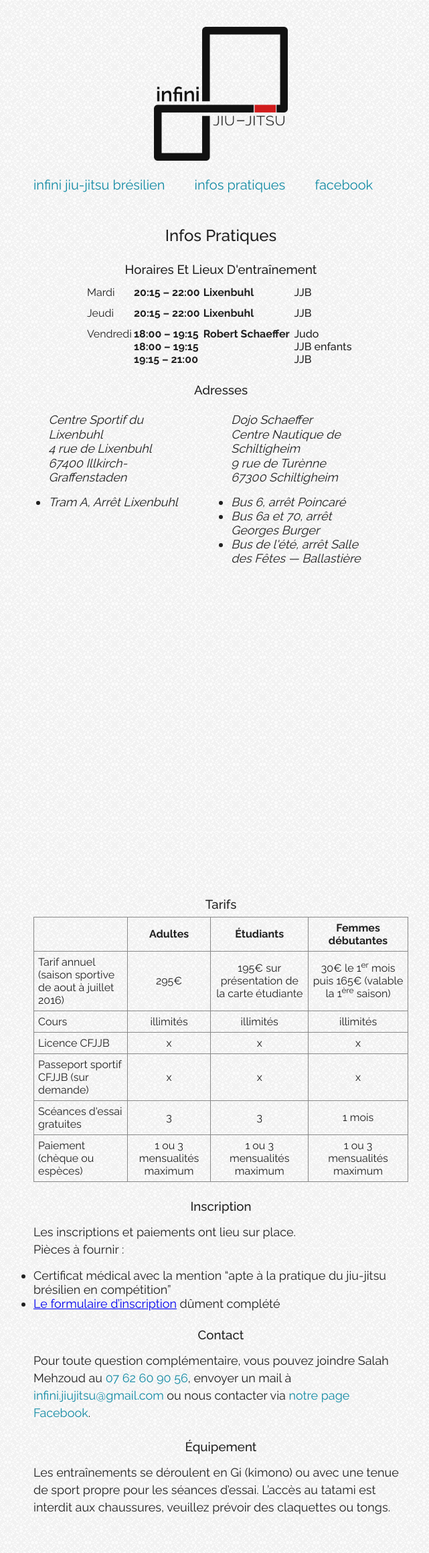
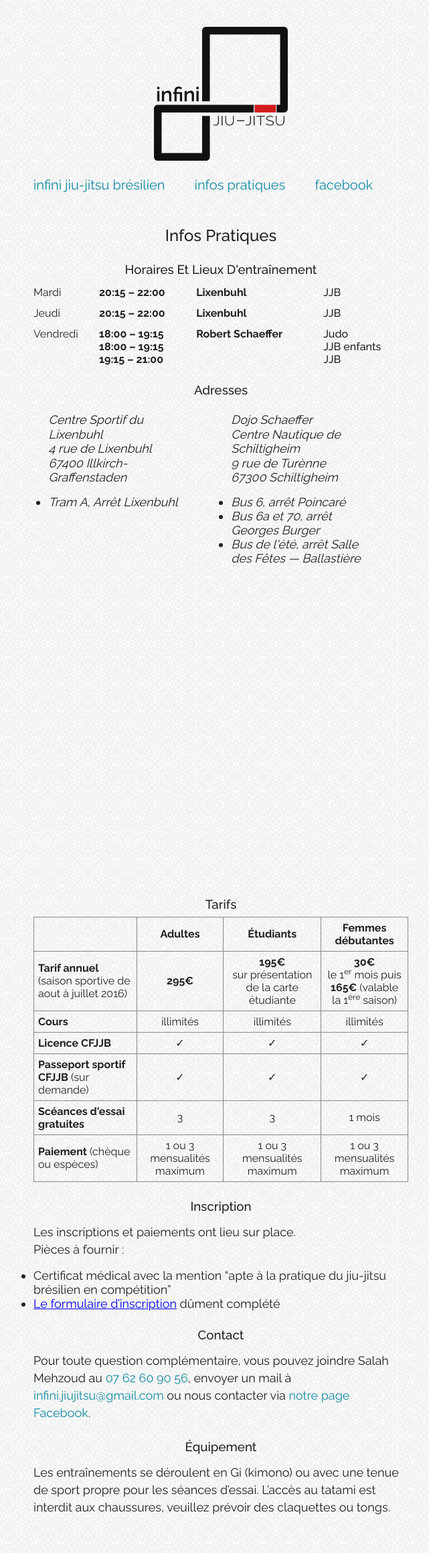
Before and after one commit to y-lohse/infini, a Jekyll site: the page built from contact.html, in a window 1280 px wide. Shown: the whole page at 67% size, without its empty margins (310-951 px from the left). Built offline with Jekyll 4.4.1, drawn with Linux system fonts in a browser that asks for light colours.

Commit message:
mise en forme

```diff
--- a/contact.html
+++ b/contact.html
@@ -142,26 +142,26 @@ title: Infos Pratiques — Infini Jiu-Jitsu
 	<tbody>
 		<tr>
 			<th>
-				Tarif annuel
+				<strong>Tarif annuel</strong>
 				(saison sportive de aout à juillet 2016)
 			</th>
 			<td>
-				295€
+				<strong>295€</strong>
 			</td>
 			<td>
-				195€
+				<strong>195€</strong><br />
 				sur présentation de la carte étudiante
 			</td>
 			<td>
-				30€
-				le 1<sup>er</sup> mois puis
-				165€
+				<strong>30€</strong><br />
+				le 1<sup>er</sup> mois puis<br />
+				<strong>165€</strong>
 				(valable la 1<sup>ère</sup> saison)
 			</td>
 		</tr>
 		<tr>
 			<th>
-				Cours
+				<strong>Cours</strong>
 			</th>
 			<td>
 				illimités
@@ -175,35 +175,35 @@ title: Infos Pratiques — Infini Jiu-Jitsu
 		</tr>
 		<tr>
 			<th>
-				Licence CFJJB
+				<strong>Licence CFJJB</strong>
 			</th>
 			<td>
-				x
+				✓
 			</td>
 			<td>
-				x
+				✓
 			</td>
 			<td>
-				x
+				✓
 			</td>
 		</tr>
 		<tr>
 			<th>
-				Passeport sportif CFJJB (sur demande)
+				<strong>Passeport sportif CFJJB</strong> (sur demande)
 			</th>
 			<td>
-				x
+				✓
 			</td>
 			<td>
-				x
+				✓
 			</td>
 			<td>
-				x
+				✓
 			</td>
 		</tr>
 		<tr>
 			<th>
-				Scéances d'essai gratuites
+				<strong>Scéances d'essai gratuites</strong>
 			</th>
 			<td>
 				3
@@ -217,7 +217,8 @@ title: Infos Pratiques — Infini Jiu-Jitsu
 		</tr>
 		<tr>
 			<th>
-				Paiement (chèque ou espèces)
+				<strong>Paiement</strong>
+				(chèque ou espèces)
 			</th>
 			<td>
 				1 ou 3 mensualités maximum
--- a/css/style.scss
+++ b/css/style.scss
@@ -125,7 +125,7 @@ p a{
 
 .entrainements{
 	width: 100%;
-	max-width: 400px;
+	max-width: 600px;
 	margin: 14px auto;
 
 	th{
```
